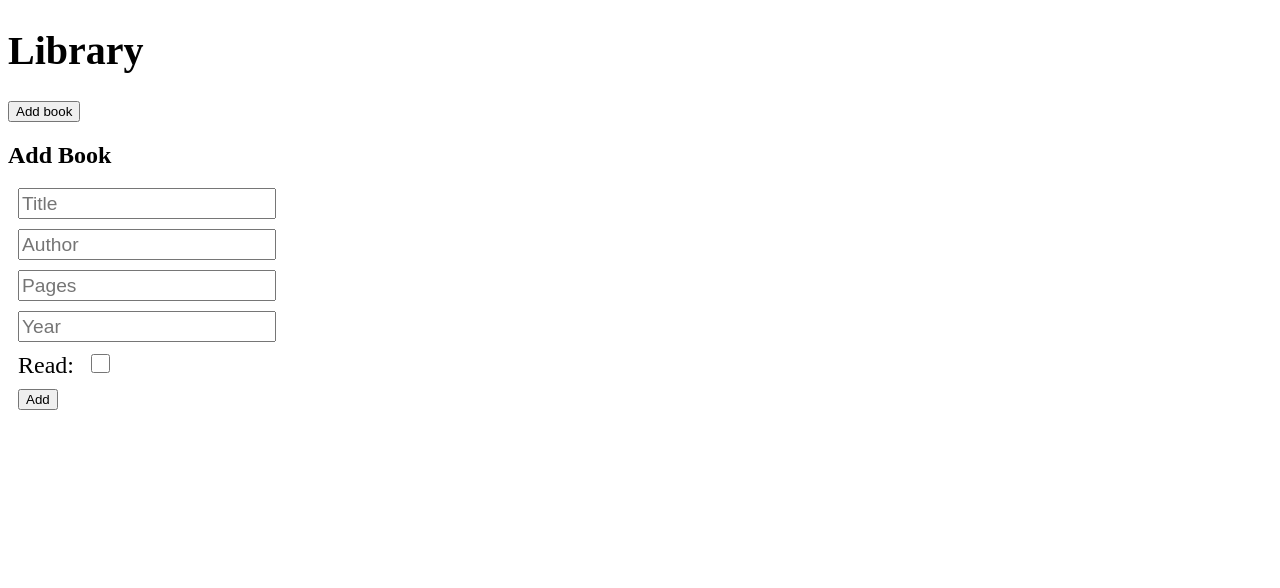
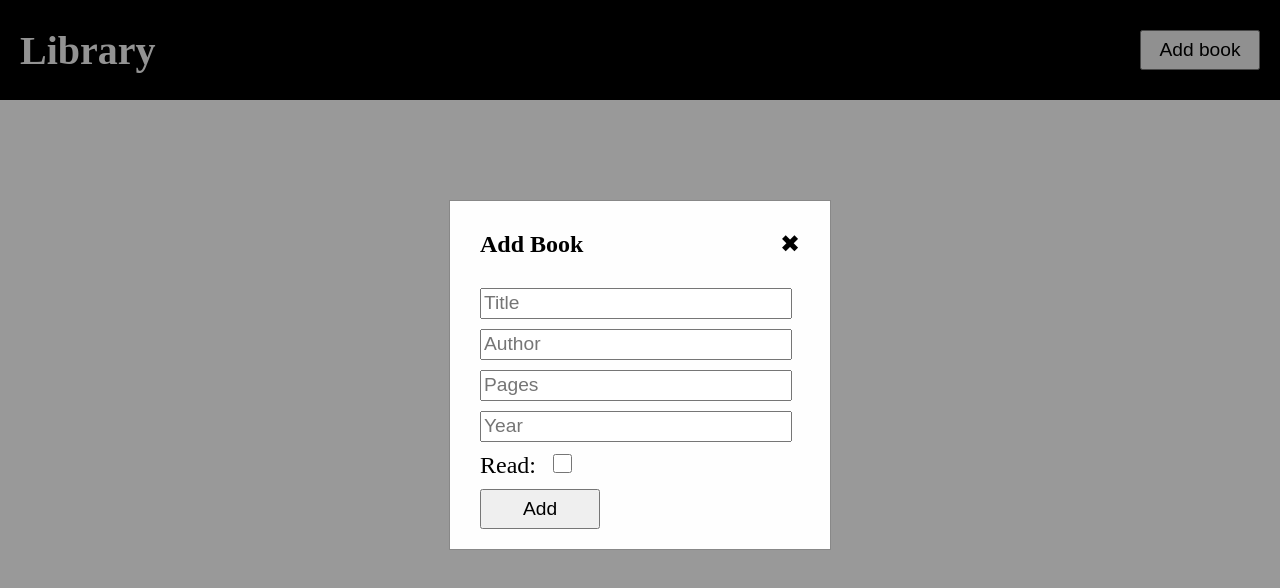
Before and after one commit to comradeazizs/odin-library, a plain HTML site: page index.html in a window 1280 px wide. Both pictures are taken after a click on the button "Add book". Drawn offline with Linux system fonts and the light colour scheme.

Commit message:
add modal, remove button, grid

```diff
--- a/code.js
+++ b/code.js
@@ -4,14 +4,14 @@ let myLibrary = [
     author: "Jack London",
     pages: 354,
     read: false,
-    date: 1908
+    date: "1908"
   },
   {
     title: "Kürk Mantolu Madonna",
     author: "Sabahattin Ali",
     pages: "177",
     read: true,
-    date: 1943
+    date: "1943"
   }
 ];
 
@@ -28,11 +28,12 @@ function printCard(book) {
   card.classList.add("card");
 
   card.setHTML(
-    `<p>Book title: ${book.title}</p>
-    <p>Book author: ${book.author}</p>
-    <p> ${book.pages} pages</p>
+    `<p>Title: ${book.title}</p>
+    <p>By ${book.author}</p>
+    <p>${book.pages} pages</p>
     <p>${book.read ? "read" : "not read yet"}</p>
-    <p>Publish date: ${book.date}</p>
+    <p>Publish Date: ${book.date}</p>
+    <button type="button" class="remove btn">Remove</button>
     </div>`
   );
   shelf.appendChild(card);
@@ -42,6 +43,17 @@ function addBookToLibrary(book) {
   myLibrary.push(book);
 }
 
+function removeCardEvent() {
+  remove.forEach((button) =>
+    button.addEventListener("click", (e) => {
+      const nodesArray = [...document.querySelectorAll(".card")];
+      const index = nodesArray.indexOf(e.target.parentElement);
+      shelf.removeChild(e.target.parentElement);
+      myLibrary.splice(index, 1);
+    })
+  );
+}
+
 const shelf = document.querySelector(".shelf");
 const form = document.querySelector(".form-container");
 const title = document.querySelector("input[name=title]");
@@ -49,9 +61,24 @@ const author = document.querySelector("input[name=author]");
 const pages = document.querySelector("input[name=pages]");
 const date = document.querySelector("input[name=date]");
 const read = document.querySelector("input[name=read]");
+const addBtn = document.querySelector(".addBtn");
+const modal = document.querySelector(".modal");
+const modBtn = document.querySelector(".modalBtn");
+const modClose = document.querySelector(".close");
 
-const addBtn = document.querySelector(".addBtn");
+modClose.addEventListener("click", () => {
+  modal.style.display = "none";
+});
 
+modBtn.addEventListener("click", () => {
+  modal.style.display = "block";
+});
+
+window.onclick = function (event) {
+  if (event.target == modal) {
+    modal.style.display = "none";
+  }
+};
 addBtn.addEventListener("click", (event) => {
   event.preventDefault();
   addBookToLibrary(
@@ -61,7 +88,13 @@ addBtn.addEventListener("click", (event) => {
     shelf.removeChild(shelf.firstChild);
   }
   myLibrary.forEach(printCard);
+  remove = document.querySelectorAll(".remove");
+  removeCardEvent();
   form.reset();
+  modal.style.display = "none";
 });
 
 myLibrary.forEach(printCard);
+
+let remove = document.querySelectorAll(".remove");
+removeCardEvent();
--- a/index.html
+++ b/index.html
@@ -9,11 +9,16 @@
     <link rel="stylesheet" href="style.css" type="text/css" />
   </head>
   <body>
-    <h1>Library</h1>
-    <button type="submit">Add book</button>
-    <div class="form-popup" class="myForm">
+    <header>
+      <h1>Library</h1>
+      <button type="button" class="modalBtn btn">Add book</button>
+    </header>
+    <div class="modal">
       <form action="#" class="form-container">
-        <h2>Add Book</h2>
+        <span>
+          <h2>Add Book</h2>
+          <span class="close">&#10006;</span>
+        </span>
 
         <input type="text" placeholder="Title" name="title" required />
         <input type="text" placeholder="Author" name="author" required />
@@ -22,7 +27,7 @@
         <label for="read">Read:</label>
         <input type="checkbox" name="read" id="read" />
 
-        <button type="submit" class="addBtn">Add</button>
+        <button type="submit" class="addBtn btn">Add</button>
       </form>
     </div>
 
--- a/style.css
+++ b/style.css
@@ -1,31 +1,101 @@
-h1{
-    color: black;
+body {
+  margin: 0;
+}
+header {
+  display: flex;
+  align-items: center;
+  background-color: black;
+  padding: 20px;
+}
+
+h1 {
+  color: whitesmoke;
   font-weight: bold;
   font-size: 30pt;
+  flex: 1;
+  margin: 0;
+}
+.modal {
+  display: none; /* Hidden by default */
+  position: fixed; /* Stay in place */
+  z-index: 1; /* Sit on top */
+  padding-top: 200px; /* Location of the box */
+  left: 0;
+  top: 0;
+  width: 100%;
+  height: 100%;
+  overflow: auto;
+  background-color: rgba(0, 0, 0, 0.4);
 }
 
-.form-container > input{
+.form-container {
+  background-color: #fefefe;
+  margin: auto;
+  padding: 10px 30px;
+  border: 1px solid #888;
+  width: 25%;
+}
+.form-container > span {
+  display: flex;
+  justify-content: center;
+  align-items: center;
+}
+.form-container > span > h2 {
+  flex: 1;
+}
+.form-container > span > span {
+  font-size: 1.5em;
+}
+.close:hover,
+.close:focus {
+  color: red;
+  cursor: pointer;
+}
+
+.form-container > input {
   display: block;
   height: 25px;
-    width: 250px;
-    margin: 10px;
+  width: 95%;
+  margin: 10px 0;
   font-size: 1.2em;
 }
-.form-container > input[type="checkbox"]{
+.form-container > input[type="checkbox"] {
   display: inline;
   height: 1em;
   width: 25px;
   margin: 0;
 }
-.form-container > label{
+.form-container > label {
   font-size: 1.5em;
-    margin: 10px;
-    margin: 10px;
+  margin: 0 10px 0 0;
 }
-.addBtn{
+.btn {
   display: block;
-    margin: 10px;
+  margin: 10px 0;
+  height: 40px;
+  width: 120px;
+  font-size: 1.2em;
 }
-.card{
+.card {
   border: 4px solid blue;
+  border-radius: 10px;
+  padding: 20px;
+  background-color: aquamarine;
+  display: flex;
+  flex-direction: column;
 }
+.card>p:last-of-type{
+  flex: 1;
+}
+.card > p{
+  font-size: 18pt;
+  font-weight: bold;
+  margin: 8px;
+}
+
+.shelf {
+  display: grid;
+  gap: 20px;
+  grid-template-columns: repeat(auto-fill, minmax(300px, 1fr));
+  padding: 20px;
+}
```
Lines whose indentation alone changed are shown as unchanged.
